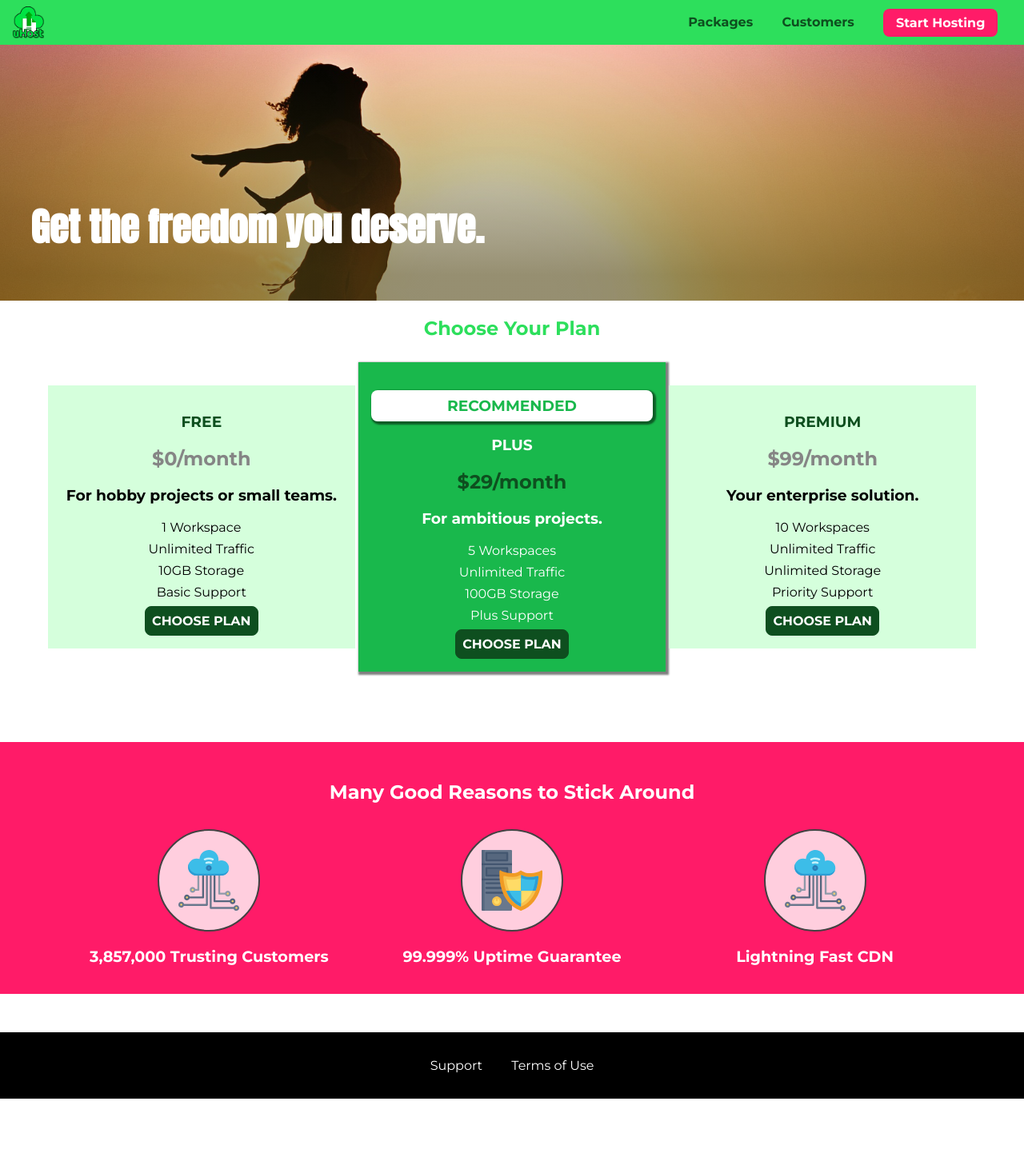
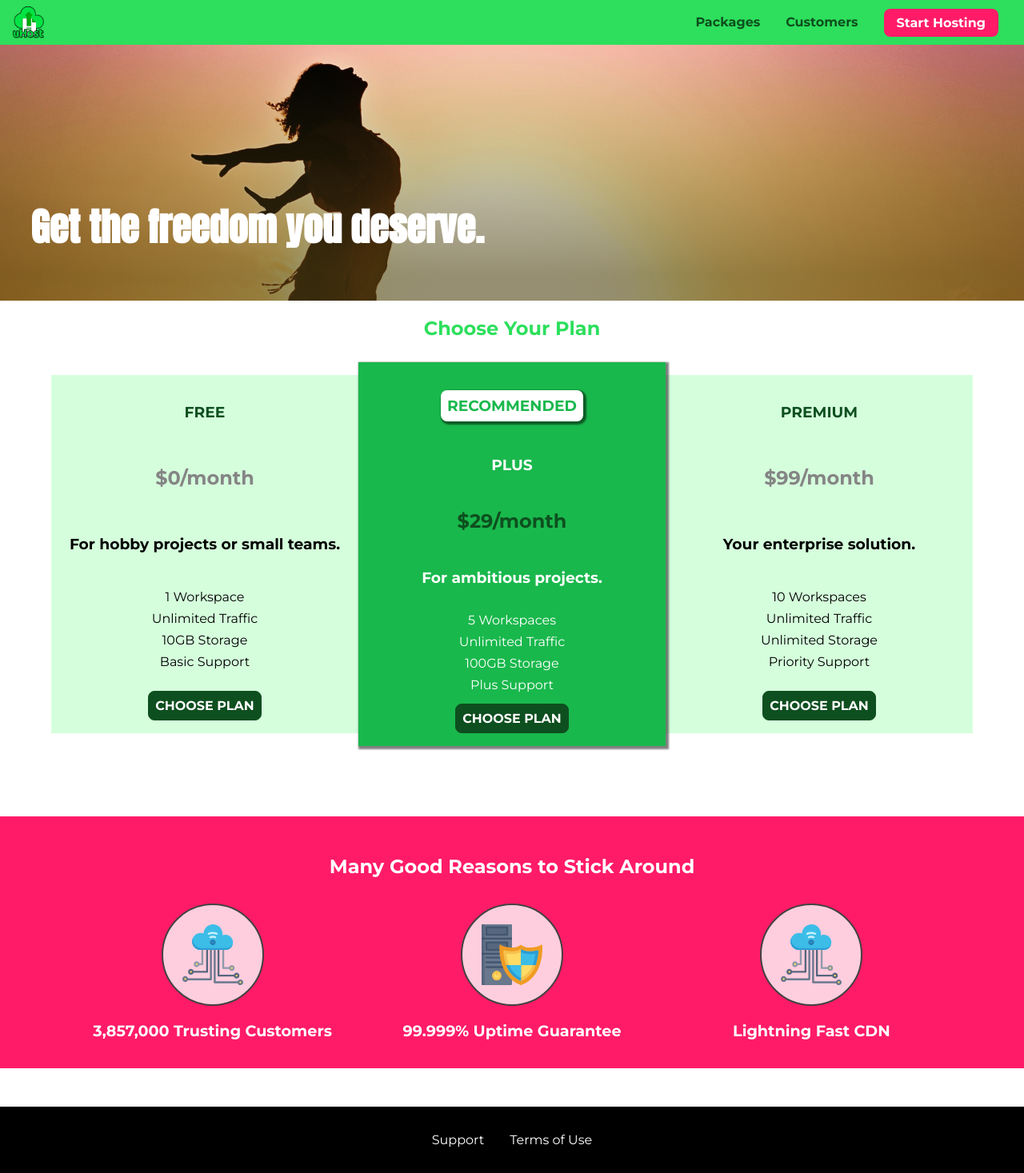
Before and after one commit to monica-lucaci/projects_udemy, a plain HTML site: page udemy/landing_page1/index.html in a window 1280 px wide. Shown: the whole page at 80% size. Before the commit the page ends 1374 px from the top, so only its background shows below. Drawn offline with Linux system fonts and the light colour scheme.

Commit message:
flexbox added

```diff
--- a/udemy/landing_page1/main.css
+++ b/udemy/landing_page1/main.css
@@ -90,20 +90,26 @@
 
 @media (min-width: 40rem) {
   .plan__list {
-    width: 100%;
-    text-align: center;
+    display: flex;
+    justify-content: center;
+    align-items: center;
   }
 
   .plan {
-    display: inline-block;
+    display: flex;
+    flex-direction: column;
+    align-items: center;
+    justify-content: space-between;
     width: 30%;
-    vertical-align: middle;
     min-width: 13rem;
     max-width: 25rem;
+    height: 28rem;
   }
 
   .plan--highlighted {
+    height:30rem;
     box-shadow: 2px 2px 2px 2px rgba(0, 0, 0, 0.5);
+    z-index: 50;
   }
 }
 
@@ -148,6 +154,11 @@
     width: 30%;
     max-width: 25rem;
     vertical-align: top;
+  }
+
+  .key-feature__list {
+    display:flex;
+    justify-content: center;
   }
 }
 
--- a/udemy/landing_page1/shared.css
+++ b/udemy/landing_page1/shared.css
@@ -30,12 +30,10 @@
     left: 0;
     background: #2ddf5c;
     padding: 0.5rem 1rem;
-    z-index: 1;
-  }
-
-  .main-header > div {
-    display: inline-block;
-    vertical-align: middle;
+    z-index: 60;
+    display: flex;
+    align-items: center;
+    justify-content: space-between;
   }
 
   .toggle-button {
@@ -64,14 +62,12 @@
     color: #0e4f1f;
     text-decoration: none;
     font-weight: bold;
-    height: 2.5rem;
     /* width: 20px; */
-    display: inline-block;
-    vertical-align: middle;
   }
 
   .main-header__brand img {
-    height: 100%;
+    height: 2.5rem;
+    vertical-align: middle;
     /* width: 100%; */
   }
 
@@ -83,10 +79,10 @@
     margin: 0;
     padding: 0;
     list-style: none;
+    display: flex;
   }
 
   .main-nav__item {
-    display: inline-block;
     margin: 0 1rem;
   }
 
@@ -127,10 +123,7 @@
     }
 
     .main-nav {
-      display: inline-block;
-      text-align: right;
-      width: calc(100% - 44px);
-      vertical-align: middle;
+     display: flex;
     }
   }
 
@@ -141,6 +134,10 @@
   }
 
   .main-footer__links {
+    display: flex;
+    flex-direction: column;
+    align-items: center;
+
     list-style: none;
     margin: 0;
     padding: 0;
@@ -148,8 +145,7 @@
   }
 
   .main-footer__link {
-    display: block;
-    margin: 1rem 0;
+    margin: 0.5rem 0;
   }
 
   .main-footer__link a {
@@ -174,12 +170,16 @@
   }
 
   .mobile-nav__items {
+    display: flex;
+    flex-direction: column;
+    justify-content: center;
+    align-items: center;
     width: 90%;
     height: 100%;
     list-style: none;
-    margin: 10% auto;
+    margin: 0 auto;
     padding: 0;
-    text-align: center;
+
   }
 
   .mobile-nav__item {
@@ -226,7 +226,10 @@
 
   @media (min-width: 40rem) {
     .main-footer__link {
-      display: inline-block;
       margin: 0 1rem;
     }
+    .main-footer__links{
+     flex-direction: row;
+     justify-content: center;
+    }
   }
```
Also changed, not shown: udemy/landing_page1/customers/customers.css (+3 -5 lines).
